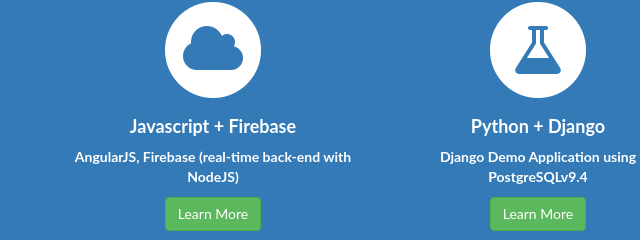
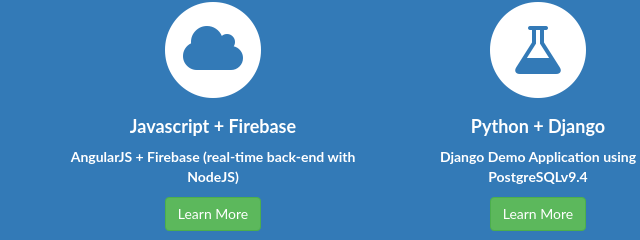
Before and after one commit to 100stacks/site-demo.github.io, a plain HTML site: page index.html in a window 1280 px wide. Shown: the part 832-1072 px from the top of the page, 102-742 px from the left. Drawn offline with Linux system fonts and the light colour scheme.

```diff
--- a/index.html
+++ b/index.html
@@ -136,7 +136,7 @@
                                 <h4>
                                     <strong>Javascript + Firebase</strong>
                                 </h4>
-                                <p>AngularJS, Firebase (real-time back-end with NodeJS)</p>
+                                <p>AngularJS + Firebase (real-time back-end with NodeJS)</p>
                                 <a href="#angular-firebase" class="btn btn-success">Learn More</a>
                             </div>
                         </div>
```
